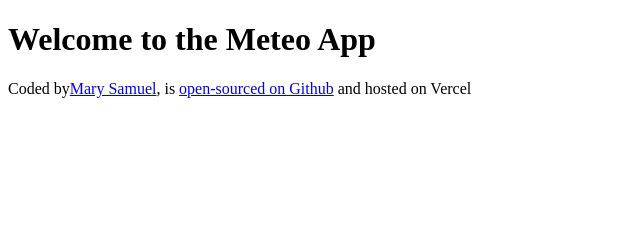
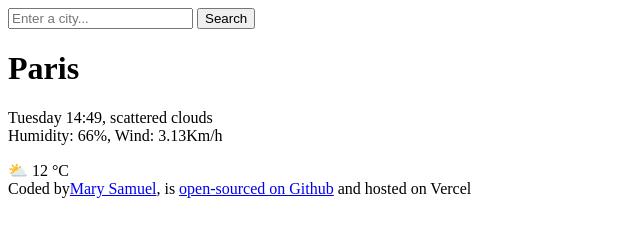
Before and after one commit to MarysamuelPel/meteo_app, a plain HTML site: page index.html in a window 1280 px wide. Shown: the whole page, without its empty margins (0-640 px from the left). Drawn offline with Linux system fonts and the light colour scheme; a web font is replaced by a local one.

Commit message:
added html content to project

```diff
--- a/index.html
+++ b/index.html
@@ -10,7 +10,24 @@
   <title>Meteo Application</title>
 </head>
 <body>
-  <h1>Welcome to the Meteo App</h1>
+  <header>
+    <form>
+      <input type="search"id="" placeholder="Enter a city..." required>
+      <input type="submit" value="Search">
+  </form>
+  </header>
+  <main>
+    <h1>Paris</h1>
+    <div>
+      <p>
+        Tuesday 14:49, scattered clouds <br>
+        Humidity: 66%, Wind: 3.13Km/h
+      </p>
+    </div>
+    <div>
+      ⛅ 12 &deg;C
+    </div>
+  </main>
   <footer>Coded by<a href="https://github.com/MarysamuelPel" target="_blank">Mary Samuel</a>, is <a href="https://github.com/MarysamuelPel/meteo_app.git" target="_blank" rel="noopener noreferrer">open-sourced on Github</a> and <a href="http://" target="_blank" rel="noopener noreferrer"></a> hosted on Vercel</a></footer>
 </body>
 </html>
```
